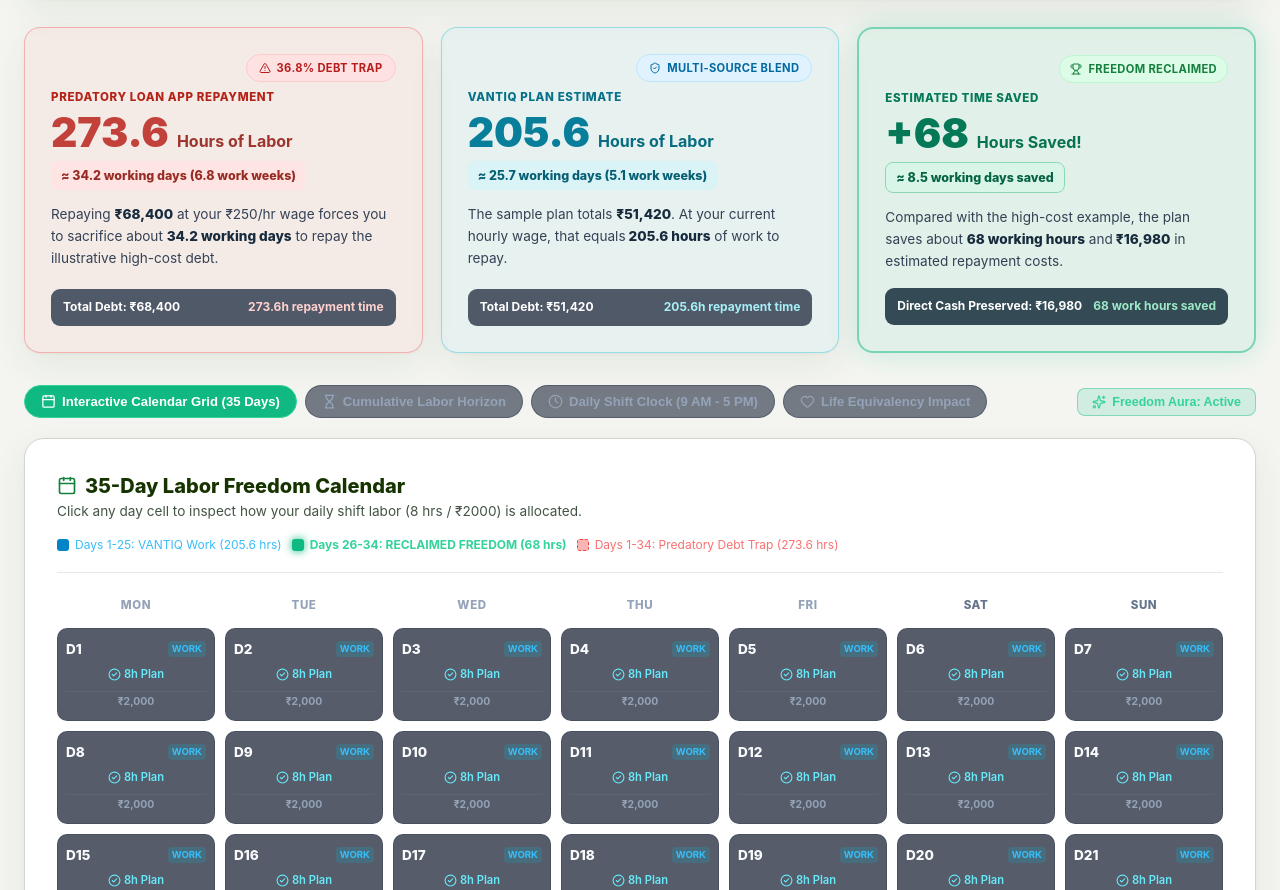
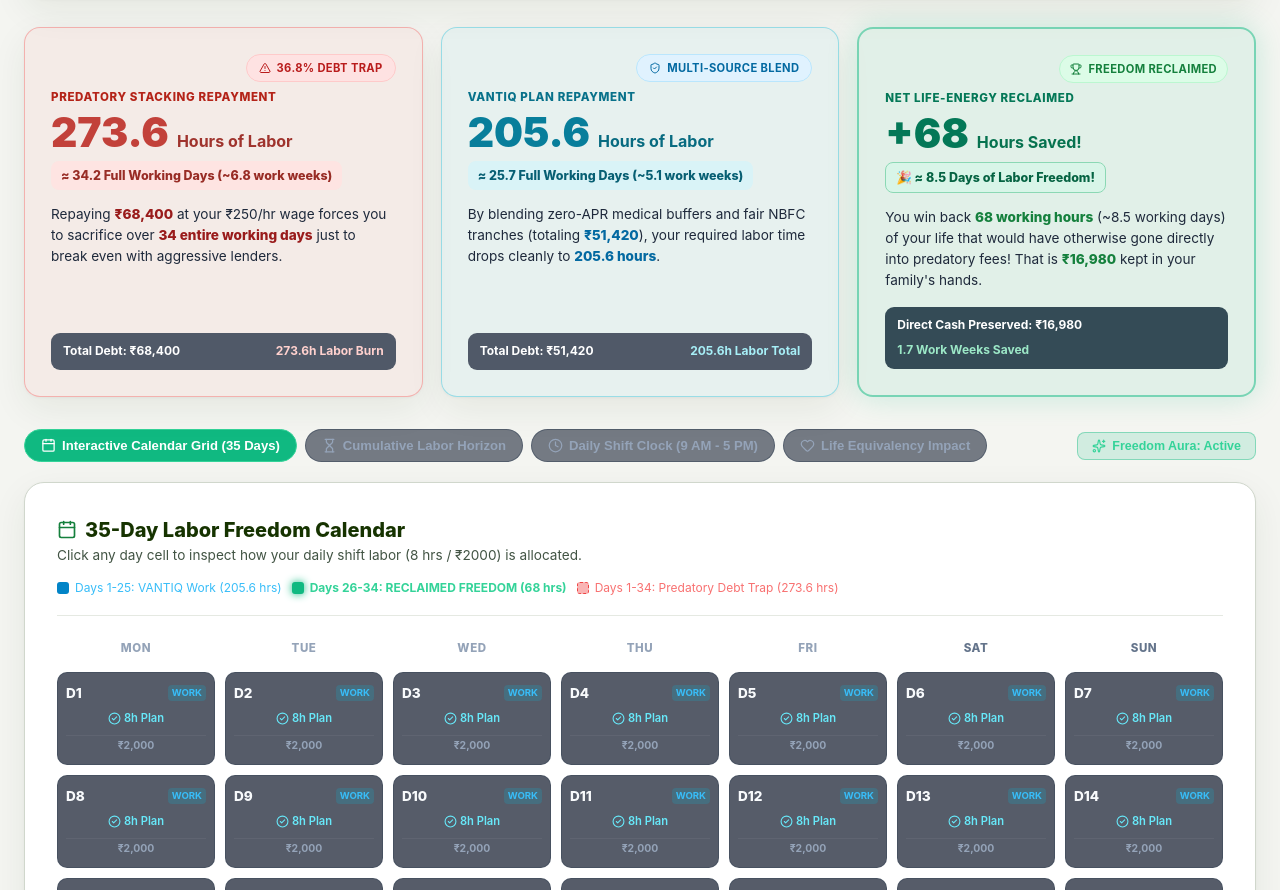
Before and after one commit to skandakn/VANTIQ, a React (Vite) app: page / in a window 1280 px wide. Shown: the part 6614-7504 px from the top of the page. Built offline with nearby package versions, Linux system fonts and the light colour scheme; no server answers.

Commit message:
fix(ui): ensure high contrast and text visibility in LifeEnergyCalculator cards

```diff
--- a/src/index.css
+++ b/src/index.css
@@ -495,8 +495,10 @@ main section h3 {
 }
 
 .vantiq-card [style*="#cbd5e1"],
-.vantiq-card [style*="#CBD5E1"] {
-  color: #334155 !important;
+.vantiq-card [style*="#CBD5E1"],
+.vantiq-card [style*="#f1f5f9"],
+.vantiq-card [style*="#F1F5F9"] {
+  color: #1e293b !important;
 }
 
 .vantiq-card [style*="#34d399"],
--- a/src/modules/m09_life_energy/LifeEnergyCalculator.tsx
+++ b/src/modules/m09_life_energy/LifeEnergyCalculator.tsx
@@ -317,31 +317,31 @@ export const LifeEnergyCalculator: React.FC = () => {
               </span>
             </div>
 
-            <div className="life-energy-card-eyebrow life-energy-card-eyebrow--warning">
-              Predatory loan app repayment
+            <div className="life-energy-card-eyebrow life-energy-card-eyebrow--warning" style={{ color: '#b91c1c' }}>
+              Predatory Stacking Repayment
             </div>
 
             <div style={{ display: 'flex', alignItems: 'baseline', gap: '8px', marginBottom: '8px' }}>
-              <span className="life-energy-card-number life-energy-card-number--warning">
+              <span className="life-energy-card-number life-energy-card-number--warning" style={{ color: '#dc2626' }}>
                 {predatoryHours}
               </span>
-              <span className="life-energy-card-unit life-energy-card-unit--warning">
+              <span className="life-energy-card-unit life-energy-card-unit--warning" style={{ color: '#b91c1c' }}>
                 Hours of Labor
               </span>
             </div>
 
             <div className="life-energy-card-days life-energy-card-days--warning">
-              ≈ {predatoryDays} working days ({Math.round((predatoryDays / 5) * 10) / 10} work weeks)
+              ≈ {predatoryDays} Full Working Days (~{Math.round((predatoryDays / 5) * 10) / 10} work weeks)
             </div>
 
-            <p className="life-energy-card-description">
-              Repaying <strong>₹{predatoryRepayment.toLocaleString()}</strong> at your ₹{hourlyWage}/hr wage forces you to sacrifice
-              about <strong>{predatoryDays} working days</strong> to repay the illustrative high-cost debt.
+            <p className="life-energy-card-description" style={{ color: '#1e293b', fontSize: '0.85rem', lineHeight: 1.55, marginBottom: '16px' }}>
+              Repaying <strong style={{ color: '#991b1b', fontWeight: 800 }}>₹{predatoryRepayment.toLocaleString()}</strong> at your ₹{hourlyWage}/hr wage forces you to sacrifice
+              over <strong style={{ color: '#991b1b', fontWeight: 800 }}>34 entire working days</strong> just to break even with aggressive lenders.
             </p>
 
             <div className="life-energy-card-summary life-energy-card-summary--warning">
               <span>Total Debt: ₹{predatoryRepayment.toLocaleString()}</span>
-              <span>{predatoryHours}h repayment time</span>
+              <span>273.6h Labor Burn</span>
             </div>
           </div>
 
@@ -361,31 +361,31 @@ export const LifeEnergyCalculator: React.FC = () => {
               </span>
             </div>
 
-            <div className="life-energy-card-eyebrow life-energy-card-eyebrow--plan">
-              VANTIQ plan estimate
+            <div className="life-energy-card-eyebrow life-energy-card-eyebrow--plan" style={{ color: '#0369a1' }}>
+              VANTIQ Plan Repayment
             </div>
 
             <div style={{ display: 'flex', alignItems: 'baseline', gap: '8px', marginBottom: '8px' }}>
-              <span className="life-energy-card-number life-energy-card-number--plan">
+              <span className="life-energy-card-number life-energy-card-number--plan" style={{ color: '#0284c7' }}>
                 {vantiqHours}
               </span>
-              <span className="life-energy-card-unit life-energy-card-unit--plan">
+              <span className="life-energy-card-unit life-energy-card-unit--plan" style={{ color: '#0369a1' }}>
                 Hours of Labor
               </span>
             </div>
 
             <div className="life-energy-card-days life-energy-card-days--plan">
-              ≈ {vantiqDays} working days ({Math.round((vantiqDays / 5) * 10) / 10} work weeks)
+              ≈ {vantiqDays} Full Working Days (~{Math.round((vantiqDays / 5) * 10) / 10} work weeks)
             </div>
 
-            <p className="life-energy-card-description">
-              The sample plan totals <strong>₹{vantiqRepayment.toLocaleString()}</strong>. At your current hourly wage, that equals
-              <strong> {vantiqHours} hours</strong> of work to repay.
+            <p className="life-energy-card-description" style={{ color: '#1e293b', fontSize: '0.85rem', lineHeight: 1.55, marginBottom: '16px' }}>
+              By blending zero-APR medical buffers and fair NBFC tranches (totaling <strong style={{ color: '#0369a1', fontWeight: 800 }}>₹{vantiqRepayment.toLocaleString()}</strong>),
+              your required labor time drops cleanly to <strong style={{ color: '#0369a1', fontWeight: 800 }}>205.6 hours</strong>.
             </p>
 
             <div className="life-energy-card-summary life-energy-card-summary--plan">
               <span>Total Debt: ₹{vantiqRepayment.toLocaleString()}</span>
-              <span>{vantiqHours}h repayment time</span>
+              <span>205.6h Labor Total</span>
             </div>
           </div>
 
@@ -406,31 +406,31 @@ export const LifeEnergyCalculator: React.FC = () => {
               </span>
             </div>
 
-            <div className="life-energy-card-eyebrow life-energy-card-eyebrow--saved">
-              Estimated time saved
+            <div className="life-energy-card-eyebrow life-energy-card-eyebrow--saved" style={{ color: '#15803d' }}>
+              Net Life-Energy Reclaimed
             </div>
 
             <div style={{ display: 'flex', alignItems: 'baseline', gap: '8px', marginBottom: '8px' }}>
-              <span className="life-energy-card-number life-energy-card-number--saved">
+              <span className="life-energy-card-number life-energy-card-number--saved" style={{ color: '#15803d' }}>
                 +{savedHours}
               </span>
-              <span className="life-energy-card-unit life-energy-card-unit--saved">
+              <span className="life-energy-card-unit life-energy-card-unit--saved" style={{ color: '#15803d' }}>
                 Hours Saved!
               </span>
             </div>
 
             <div className="life-energy-card-days life-energy-card-days--saved">
-              ≈ {savedDays} working days saved
+              🎉 ≈ {savedDays} Days of Labor Freedom!
             </div>
 
-            <p className="life-energy-card-description">
-              Compared with the high-cost example, the plan saves about <strong>{savedHours} working hours</strong> and
-              <strong> ₹{savedCash.toLocaleString()}</strong> in estimated repayment costs.
+            <p className="life-energy-card-description" style={{ color: '#1e293b', fontSize: '0.85rem', lineHeight: 1.55, marginBottom: '16px' }}>
+              You win back <strong style={{ color: '#15803d', fontWeight: 800 }}>{savedHours} working hours</strong> (~{savedDays} working days) of your life that would have otherwise gone directly
+              into predatory fees! That is <strong style={{ color: '#15803d', fontWeight: 800 }}>₹{savedCash.toLocaleString()}</strong> kept in your family's hands.
             </p>
 
             <div className="life-energy-card-summary life-energy-card-summary--saved">
               <span>Direct Cash Preserved: ₹{savedCash.toLocaleString()}</span>
-              <span>{savedHours} work hours saved</span>
+              <span>1.7 Work Weeks Saved</span>
             </div>
           </div>
         </div>
@@ -856,26 +856,26 @@ export const LifeEnergyCalculator: React.FC = () => {
 
             {/* Step-by-Step Milestones */}
             <div style={{ display: 'grid', gridTemplateColumns: 'repeat(auto-fit, minmax(220px, 1fr))', gap: '16px' }}>
-              <div className="vantiq-card" style={{ padding: '16px', borderLeft: '4px solid #06b6d4' }}>
-                <div style={{ fontSize: '0.7rem', color: '#38bdf8', fontWeight: 800 }}>STAGE 1 (DAYS 1 - 10)</div>
-                <div style={{ fontSize: '0.95rem', fontWeight: 700, color: '#f8fafc', margin: '4px 0' }}>80 Hours Labor</div>
-                <div style={{ fontSize: '0.78rem', color: '#94a3b8' }}>
+              <div className="vantiq-card" style={{ padding: '16px', borderLeft: '4px solid #06b6d4', backgroundColor: '#ffffff' }}>
+                <div style={{ fontSize: '0.7rem', color: '#0284c7', fontWeight: 800 }}>STAGE 1 (DAYS 1 - 10)</div>
+                <div style={{ fontSize: '0.95rem', fontWeight: 700, color: 'var(--wise-forest)', margin: '4px 0' }}>80 Hours Labor</div>
+                <div style={{ fontSize: '0.78rem', color: 'var(--text-secondary)' }}>
                   Emergency liquid buffer + zero-APR card repayment absorbed comfortably out of monthly absorptive surplus.
                 </div>
               </div>
 
-              <div className="vantiq-card" style={{ padding: '16px', borderLeft: '4px solid #38bdf8' }}>
-                <div style={{ fontSize: '0.7rem', color: '#38bdf8', fontWeight: 800 }}>STAGE 2 (DAYS 11 - 25)</div>
-                <div style={{ fontSize: '0.95rem', fontWeight: 700, color: '#f8fafc', margin: '4px 0' }}>125.6 Hours Labor</div>
-                <div style={{ fontSize: '0.78rem', color: '#94a3b8' }}>
+              <div className="vantiq-card" style={{ padding: '16px', borderLeft: '4px solid #38bdf8', backgroundColor: '#ffffff' }}>
+                <div style={{ fontSize: '0.7rem', color: '#0284c7', fontWeight: 800 }}>STAGE 2 (DAYS 11 - 25)</div>
+                <div style={{ fontSize: '0.95rem', fontWeight: 700, color: 'var(--wise-forest)', margin: '4px 0' }}>125.6 Hours Labor</div>
+                <div style={{ fontSize: '0.78rem', color: 'var(--text-secondary)' }}>
                   Low-cost NBFC micro-tranche completed. Total loan extinguished with zero default risk.
                 </div>
               </div>
 
               <div className="vantiq-card glow-emerald" style={{ padding: '16px', borderLeft: '4px solid #10b981', background: 'rgba(16, 185, 129, 0.06)' }}>
-                <div style={{ fontSize: '0.7rem', color: '#34d399', fontWeight: 800 }}>STAGE 3 (DAYS 26 - 35)</div>
-                <div style={{ fontSize: '0.95rem', fontWeight: 700, color: '#34d399', margin: '4px 0' }}>68 Hours of Pure Freedom</div>
-                <div style={{ fontSize: '0.78rem', color: '#cbd5e1' }}>
+                <div style={{ fontSize: '0.7rem', color: '#15803d', fontWeight: 800 }}>STAGE 3 (DAYS 26 - 35)</div>
+                <div style={{ fontSize: '0.95rem', fontWeight: 700, color: '#15803d', margin: '4px 0' }}>68 Hours of Pure Freedom</div>
+                <div style={{ fontSize: '0.78rem', color: 'var(--text-secondary)' }}>
                   While predatory borrowers face salary seizures and debt roll-overs, you are already building savings.
                 </div>
               </div>
@@ -885,13 +885,13 @@ export const LifeEnergyCalculator: React.FC = () => {
 
         {/* TAB 3: DAILY SHIFT CLOCK (9 AM - 5 PM) */}
         {activeTab === 'shift' && (
-          <div className="vantiq-card glow-purple" style={{ padding: '28px', marginBottom: '28px' }}>
+          <div className="vantiq-card glow-purple" style={{ padding: '28px', marginBottom: '28px', backgroundColor: '#ffffff', border: '1.5px solid #d0d7cc' }}>
             <div style={{ marginBottom: '24px' }}>
-              <h3 style={{ fontSize: '1.2rem', fontWeight: 800, color: '#f8fafc', display: 'flex', alignItems: 'center', gap: '8px' }}>
-                <Clock size={18} color="#c084fc" />
+              <h3 style={{ fontSize: '1.2rem', fontWeight: 800, color: 'var(--wise-forest)', display: 'flex', alignItems: 'center', gap: '8px' }}>
+                <Clock size={18} color="#7c3aed" />
                 <span>The Daily Shift Clock: Who Do You Work For From 9 AM to 5 PM?</span>
               </h3>
-              <p style={{ fontSize: '0.82rem', color: '#94a3b8' }}>
+              <p style={{ fontSize: '0.82rem', color: 'var(--text-secondary)' }}>
                 Translating monthly obligations into your daily 8-hour workday.
               </p>
             </div>
@@ -899,43 +899,43 @@ export const LifeEnergyCalculator: React.FC = () => {
             <div style={{ display: 'grid', gridTemplateColumns: 'repeat(auto-fit, minmax(280px, 1fr))', gap: '24px', alignItems: 'center' }}>
               {/* Predatory Day Breakdown */}
               <div style={{ padding: '20px', borderRadius: '14px', backgroundColor: 'rgba(239, 68, 68, 0.06)', border: '1px solid rgba(239, 68, 68, 0.3)' }}>
-                <div style={{ fontSize: '0.75rem', fontWeight: 800, color: '#f87171', textTransform: 'uppercase', marginBottom: '8px' }}>
+                <div style={{ fontSize: '0.75rem', fontWeight: 800, color: '#b91c1c', textTransform: 'uppercase', marginBottom: '8px' }}>
                   Under Predatory Stacking (34 Days)
                 </div>
-                <div style={{ fontSize: '1.6rem', fontWeight: 850, color: '#f87171', marginBottom: '6px' }}>
+                <div style={{ fontSize: '1.6rem', fontWeight: 850, color: '#dc2626', marginBottom: '6px' }}>
                   2.4 Hours / Day Stolen
                 </div>
-                <p style={{ fontSize: '0.8rem', color: '#cbd5e1', lineHeight: 1.5, marginBottom: '14px' }}>
-                  From <strong>9:00 AM until 11:24 AM</strong> every single day, you are working solely to pay interest, processing fees, and hidden penalties to app lenders.
+                <p style={{ fontSize: '0.82rem', color: '#334155', lineHeight: 1.5, marginBottom: '14px' }}>
+                  From <strong style={{ color: '#b91c1c' }}>9:00 AM until 11:24 AM</strong> every single day, you are working solely to pay interest, processing fees, and hidden penalties to app lenders.
                 </p>
                 <div style={{ display: 'flex', height: '14px', borderRadius: '4px', overflow: 'hidden' }}>
                   <div style={{ width: '30%', backgroundColor: '#ef4444' }} title="Lender Interest (2.4h)" />
-                  <div style={{ width: '70%', backgroundColor: 'rgba(255, 255, 255, 0.15)' }} title="Your Living Wage (5.6h)" />
+                  <div style={{ width: '70%', backgroundColor: '#e2e8f0' }} title="Your Living Wage (5.6h)" />
                 </div>
-                <div style={{ display: 'flex', justifyContent: 'space-between', fontSize: '0.7rem', color: '#94a3b8', marginTop: '6px' }}>
-                  <span style={{ color: '#f87171' }}>9:00 AM - 11:24 AM: Lenders</span>
+                <div style={{ display: 'flex', justifyContent: 'space-between', fontSize: '0.7rem', color: '#64748b', marginTop: '6px' }}>
+                  <span style={{ color: '#b91c1c', fontWeight: 700 }}>9:00 AM - 11:24 AM: Lenders</span>
                   <span>11:24 AM - 5:00 PM: You</span>
                 </div>
               </div>
 
               {/* VANTIQ Day Breakdown */}
               <div style={{ padding: '20px', borderRadius: '14px', backgroundColor: 'rgba(16, 185, 129, 0.06)', border: '1px solid rgba(16, 185, 129, 0.4)' }}>
-                <div style={{ fontSize: '0.75rem', fontWeight: 800, color: '#34d399', textTransform: 'uppercase', marginBottom: '8px' }}>
+                <div style={{ fontSize: '0.75rem', fontWeight: 800, color: '#15803d', textTransform: 'uppercase', marginBottom: '8px' }}>
                   Under VANTIQ (25 Days)
                 </div>
-                <div style={{ fontSize: '1.6rem', fontWeight: 850, color: '#34d399', marginBottom: '6px' }}>
+                <div style={{ fontSize: '1.6rem', fontWeight: 850, color: '#15803d', marginBottom: '6px' }}>
                   0.3 Hours / Day Low-Cost Fee
                 </div>
-                <p style={{ fontSize: '0.8rem', color: '#cbd5e1', lineHeight: 1.5, marginBottom: '14px' }}>
-                  By <strong>9:18 AM</strong>, your institutional fees are fully covered. By Day 26, <strong>100% of your 8-hour shift</strong> belongs entirely to you.
+                <p style={{ fontSize: '0.82rem', color: '#334155', lineHeight: 1.5, marginBottom: '14px' }}>
+                  By <strong style={{ color: '#15803d' }}>9:18 AM</strong>, your institutional fees are fully covered. By Day 26, <strong style={{ color: '#15803d' }}>100% of your 8-hour shift</strong> belongs entirely to you.
                 </p>
                 <div style={{ display: 'flex', height: '14px', borderRadius: '4px', overflow: 'hidden' }}>
                   <div style={{ width: '4%', backgroundColor: '#10b981' }} title="Fair Fee (0.3h)" />
-                  <div style={{ width: '96%', backgroundColor: 'rgba(16, 185, 129, 0.3)' }} title="Your Money (7.7h)" />
+                  <div style={{ width: '96%', backgroundColor: '#bbf7d0' }} title="Your Money (7.7h)" />
                 </div>
-                <div style={{ display: 'flex', justifyContent: 'space-between', fontSize: '0.7rem', color: '#94a3b8', marginTop: '6px' }}>
-                  <span style={{ color: '#34d399' }}>9:00 AM - 9:18 AM: Fair Fees</span>
-                  <span style={{ color: '#34d399', fontWeight: 700 }}>9:18 AM - 5:00 PM: 100% Yours</span>
+                <div style={{ display: 'flex', justifyContent: 'space-between', fontSize: '0.7rem', color: '#64748b', marginTop: '6px' }}>
+                  <span style={{ color: '#15803d' }}>9:00 AM - 9:18 AM: Fair Fees</span>
+                  <span style={{ color: '#15803d', fontWeight: 700 }}>9:18 AM - 5:00 PM: 100% Yours</span>
                 </div>
               </div>
             </div>
@@ -944,58 +944,58 @@ export const LifeEnergyCalculator: React.FC = () => {
 
         {/* TAB 4: LIFE EQUIVALENCY IMPACT */}
         {activeTab === 'impact' && (
-          <div className="vantiq-card glow-emerald" style={{ padding: '28px', marginBottom: '28px' }}>
+          <div className="vantiq-card glow-emerald" style={{ padding: '28px', marginBottom: '28px', backgroundColor: '#ffffff', border: '1.5px solid #d0d7cc' }}>
             <div style={{ marginBottom: '24px' }}>
-              <h3 style={{ fontSize: '1.2rem', fontWeight: 800, color: '#f8fafc', display: 'flex', alignItems: 'center', gap: '8px' }}>
-                <HeartHandshake size={18} color="#10b981" />
+              <h3 style={{ fontSize: '1.2rem', fontWeight: 800, color: 'var(--wise-forest)', display: 'flex', alignItems: 'center', gap: '8px' }}>
+                <HeartHandshake size={18} color="#15803d" />
                 <span>What Does 68 Hours of Reclaimed Life-Energy Actually Mean?</span>
               </h3>
-              <p style={{ fontSize: '0.82rem', color: '#94a3b8' }}>
+              <p style={{ fontSize: '0.82rem', color: 'var(--text-secondary)' }}>
                 Money is replaceable. The hours of your finite life traded for it are not.
               </p>
             </div>
 
             <div style={{ display: 'grid', gridTemplateColumns: 'repeat(auto-fit, minmax(240px, 1fr))', gap: '18px' }}>
-              <div className="vantiq-card" style={{ padding: '20px', borderTop: '3px solid #10b981' }}>
-                <div style={{ color: '#34d399', marginBottom: '8px' }}><Smile size={24} /></div>
-                <div style={{ fontSize: '1.2rem', fontWeight: 800, color: '#f8fafc' }}>8.5 Days</div>
-                <div style={{ fontSize: '0.75rem', color: '#34d399', fontWeight: 700, textTransform: 'uppercase', marginBottom: '6px' }}>
+              <div className="vantiq-card" style={{ padding: '20px', borderTop: '3px solid #10b981', backgroundColor: '#ffffff', border: '1px solid #e5e9e2', borderTopWidth: 3 }}>
+                <div style={{ color: '#15803d', marginBottom: '8px' }}><Smile size={24} /></div>
+                <div style={{ fontSize: '1.2rem', fontWeight: 800, color: 'var(--wise-forest)' }}>8.5 Days</div>
+                <div style={{ fontSize: '0.75rem', color: '#15803d', fontWeight: 700, textTransform: 'uppercase', marginBottom: '6px' }}>
                   With Family & Children
                 </div>
-                <p style={{ fontSize: '0.78rem', color: '#94a3b8' }}>
+                <p style={{ fontSize: '0.78rem', color: 'var(--text-secondary)' }}>
                   Over a full week of dinner tables without panic-calculating which predatory lender will harass your phone contacts next.
                 </p>
               </div>
 
-              <div className="vantiq-card" style={{ padding: '20px', borderTop: '3px solid #38bdf8' }}>
-                <div style={{ color: '#38bdf8', marginBottom: '8px' }}><Sun size={24} /></div>
-                <div style={{ fontSize: '1.2rem', fontWeight: 800, color: '#f8fafc' }}>17 Restorative Nights</div>
-                <div style={{ fontSize: '0.75rem', color: '#38bdf8', fontWeight: 700, textTransform: 'uppercase', marginBottom: '6px' }}>
+              <div className="vantiq-card" style={{ padding: '20px', borderTop: '3px solid #0284c7', backgroundColor: '#ffffff', border: '1px solid #e5e9e2', borderTopWidth: 3 }}>
+                <div style={{ color: '#0284c7', marginBottom: '8px' }}><Sun size={24} /></div>
+                <div style={{ fontSize: '1.2rem', fontWeight: 800, color: 'var(--wise-forest)' }}>17 Restorative Nights</div>
+                <div style={{ fontSize: '0.75rem', color: '#0284c7', fontWeight: 700, textTransform: 'uppercase', marginBottom: '6px' }}>
                   Uninterrupted 8h Sleep
                 </div>
-                <p style={{ fontSize: '0.78rem', color: '#94a3b8' }}>
+                <p style={{ fontSize: '0.78rem', color: 'var(--text-secondary)' }}>
                   Sleep debt and cortisol overload cured by eliminating the Day 32 cashflow insolvency collision.
                 </p>
               </div>
 
-              <div className="vantiq-card" style={{ padding: '20px', borderTop: '3px solid #c084fc' }}>
-                <div style={{ color: '#c084fc', marginBottom: '8px' }}><Coffee size={24} /></div>
-                <div style={{ fontSize: '1.2rem', fontWeight: 800, color: '#f8fafc' }}>2,040 Kilometers</div>
-                <div style={{ fontSize: '0.75rem', color: '#c084fc', fontWeight: 700, textTransform: 'uppercase', marginBottom: '6px' }}>
+              <div className="vantiq-card" style={{ padding: '20px', borderTop: '3px solid #7c3aed', backgroundColor: '#ffffff', border: '1px solid #e5e9e2', borderTopWidth: 3 }}>
+                <div style={{ color: '#7c3aed', marginBottom: '8px' }}><Coffee size={24} /></div>
+                <div style={{ fontSize: '1.2rem', fontWeight: 800, color: 'var(--wise-forest)' }}>2,040 Kilometers</div>
+                <div style={{ fontSize: '0.75rem', color: '#7c3aed', fontWeight: 700, textTransform: 'uppercase', marginBottom: '6px' }}>
                   Avoided Commute Stress
                 </div>
-                <p style={{ fontSize: '0.78rem', color: '#94a3b8' }}>
+                <p style={{ fontSize: '0.78rem', color: 'var(--text-secondary)' }}>
                   Avoiding 8.5 full days of painful public transit and physical fatigue spent purely servicing usurious interest.
                 </p>
               </div>
 
-              <div className="vantiq-card" style={{ padding: '20px', borderTop: '3px solid #f59e0b' }}>
-                <div style={{ color: '#f59e0b', marginBottom: '8px' }}><Zap size={24} /></div>
-                <div style={{ fontSize: '1.2rem', fontWeight: 800, color: '#f8fafc' }}>₹16,980 Kept</div>
-                <div style={{ fontSize: '0.75rem', color: '#f59e0b', fontWeight: 700, textTransform: 'uppercase', marginBottom: '6px' }}>
+              <div className="vantiq-card" style={{ padding: '20px', borderTop: '3px solid #b45309', backgroundColor: '#ffffff', border: '1px solid #e5e9e2', borderTopWidth: 3 }}>
+                <div style={{ color: '#b45309', marginBottom: '8px' }}><Zap size={24} /></div>
+                <div style={{ fontSize: '1.2rem', fontWeight: 800, color: 'var(--wise-forest)' }}>₹16,980 Kept</div>
+                <div style={{ fontSize: '0.75rem', color: '#b45309', fontWeight: 700, textTransform: 'uppercase', marginBottom: '6px' }}>
                   Household Buffer
                 </div>
-                <p style={{ fontSize: '0.78rem', color: '#94a3b8' }}>
+                <p style={{ fontSize: '0.78rem', color: 'var(--text-secondary)' }}>
                   Seed capital to bootstrap a genuine 3-month emergency liquid reserve rather than sinking into poverty traps.
                 </p>
               </div>
```
